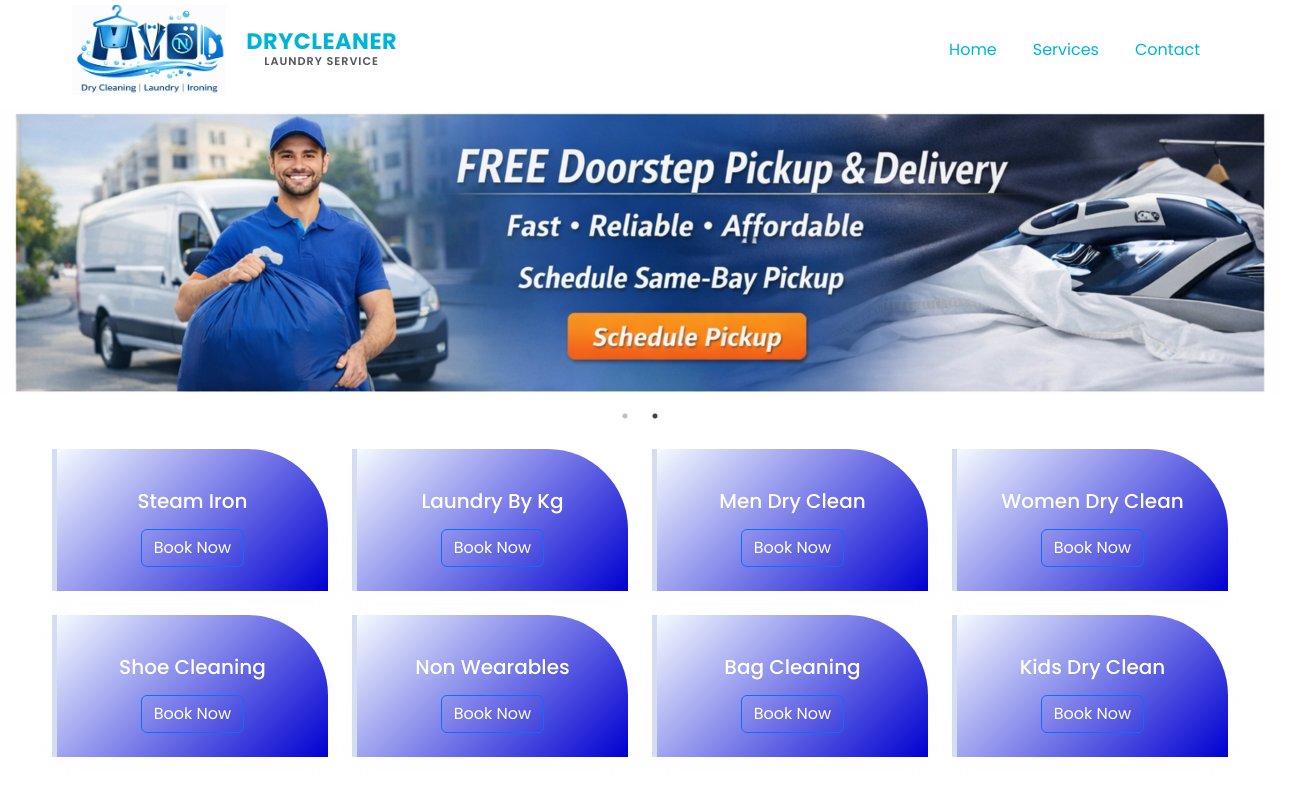
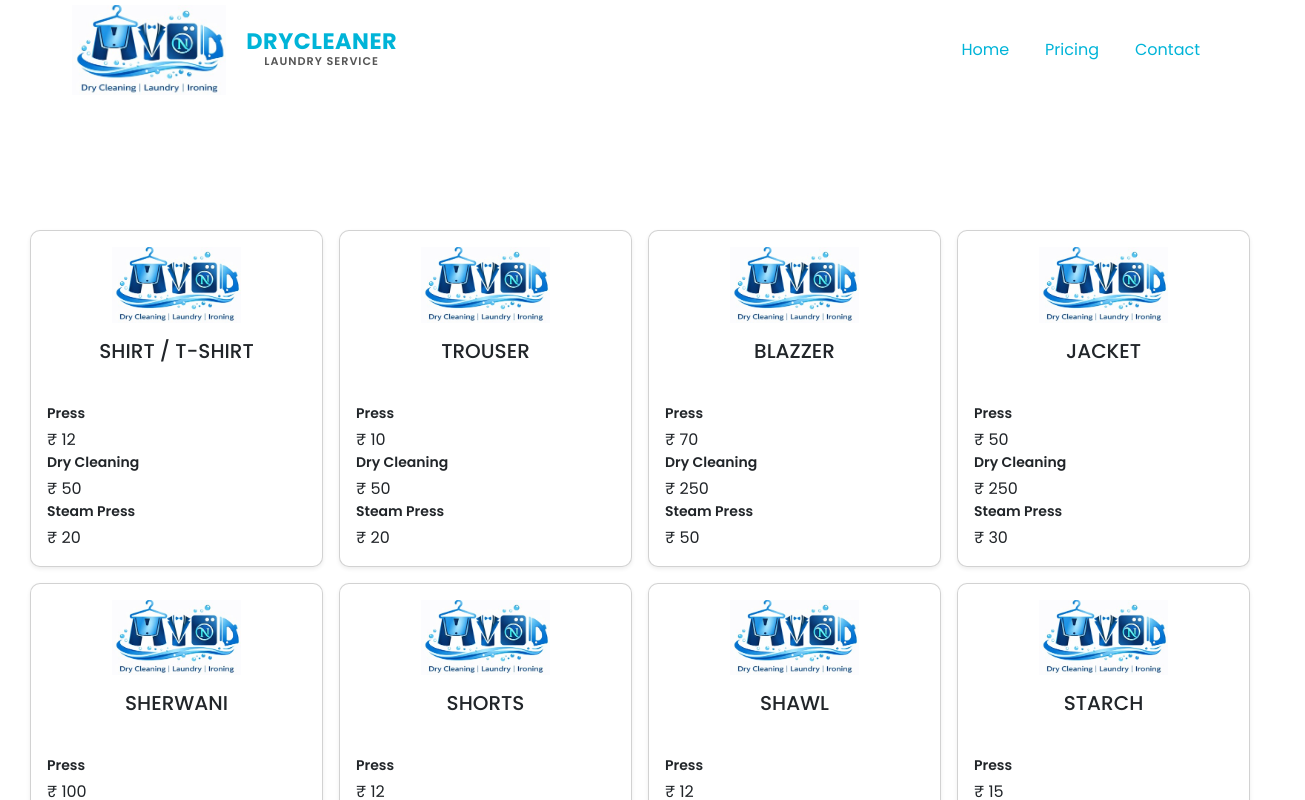
Before and after one commit to nileshghorpade55/mynd, a React (Vite) app: page /pricing in a window 1280 px wide. Shown: the top 800 px of the page, 1305 px wide, since content can reach past the window. Built offline with nearby package versions, Linux system fonts and the light colour scheme.

Commit message:
changes done for Routing

```diff
--- a/package.json
+++ b/package.json
@@ -10,11 +10,14 @@
     "preview": "vite preview"
   },
   "dependencies": {
+    "@reduxjs/toolkit": "^2.11.2",
     "bootstrap": "^5.3.8",
     "bootstrap-icons": "^1.13.1",
     "react": "^19.2.0",
     "react-dom": "^19.2.0",
     "react-icons": "^5.5.0",
+    "react-redux": "^9.2.0",
+    "react-router-dom": "^7.13.1",
     "react-slick": "^0.31.0",
     "slick-carousel": "^1.8.1"
   },
--- a/src/App.css
+++ b/src/App.css
@@ -2,6 +2,19 @@
   margin: 0;
   padding: 0;
   box-sizing: border-box;
+}
+
+P{
+  display:flex;
+}
+
+.container-card {
+  max-width: 1400px;
+  padding-left: 10px;
+  padding-right: 10px;
+  margin-left: 20px;
+  margin-right: 20px;
+  margin-top: 40px;
 }
 
 body {
@@ -9,7 +22,7 @@ body {
   font-family: Arial, sans-serif;
   background-color: white !important;
   min-height: 100vh;
-  padding-top: 110px; /* navbar height */
+  padding-top: 190px; /* navbar height */
  font-family: 'Poppins', sans-serif;
 }
 section {
@@ -159,7 +172,7 @@ h1{
 }
 
 .container {
-  max-width: 1200px;
+  max-width: 1400px;
   margin: auto;
    background-color: white !important;
 }
--- a/src/App.jsx
+++ b/src/App.jsx
@@ -1,44 +1,29 @@
-import { useState } from "react";
+
+
+import "./App.css";
 import Navbar from "./component/Navbar";
-import Footer from "./component/Footer";
-import OtherServices from "./component/OtherServices";
-import PricingComparison from "./component/PricingComparison";
-import ImageSlider from "./component/ImageSlider";
-import StoreSection from "./component/StoreSection";
-import BookForm from "./component/BookForm";
-import MyndContext from "./context/mynd";
-
-import "slick-carousel/slick/slick.css";
-import "slick-carousel/slick/slick-theme.css";
-import "bootstrap/dist/css/bootstrap.min.css";
-import "bootstrap/dist/js/bootstrap.bundle.min.js";
-import "./App.css";
+import { BrowserRouter as Router, Routes, Route } from "react-router-dom";
+import Home from "./pages/Home";
+import Services from "./pages/Services";
+import Contact from "./pages/Contact";
+import PricingList from "./pages/PricingList";
 
 function App() {
 
-  const user = "MYND Drycleaner & Laundry";
-  const [open, setOpen] = useState(false);
+  return (
+    <Router>
 
-  return (
-    <>
       <Navbar />
 
-      <ImageSlider />
-
-      <MyndContext.Provider value={user}>
-      <OtherServices openModal={() => setOpen(true)} />
-
-<BookForm
-  isOpen={open}
-  onClose={() => setOpen(false)}/>
-      <PricingComparison />
-      </MyndContext.Provider>
+      <Routes>
+        <Route path="/" element={<Home />} />
+        <Route path="/services" element={<Services />} />
+        <Route path="/pricing" element={<PricingList/>} />
+        <Route path="/contact" element={<Contact />} />
+      </Routes>
 
 
-
-      <StoreSection/>
-      <Footer />
-    </>
+    </Router>
   );
 }
 
--- a/src/component/Navbar.jsx
+++ b/src/component/Navbar.jsx
@@ -1,12 +1,13 @@
 import logo from "../assets/image/logoim.jpg";
 import "./Navbar.css";
+import { Link } from "react-router-dom";
 
 function Navbar() {
   return (
     <nav className="navbar navbar-expand-lg navbar-dark bg-dark">
       <div className="container">
 
-      <a className="navbar-brand d-flex align-items-center" href="#">
+      <Link className="navbar-brand d-flex align-items-center" to="/">
   <img
     src={logo}
     alt="Logo"
@@ -37,7 +38,7 @@ function Navbar() {
       LAUNDRY SERVICE
     </span>
   </div>
-</a>
+</Link>
         <button
           className="navbar-toggler"
           type="button"
@@ -53,10 +54,10 @@ function Navbar() {
         <div className="collapse navbar-collapse" id="navbarNav">
           <ul className="navbar-nav ms-auto">
             <li className="nav-item">
-              <a className="nav-link" href="#">Home</a>
+              <Link className="nav-link" to="/">Home</Link>
             </li>
             <li className="nav-item">
-              <a className="nav-link" href="#OtherServices">Services</a>
+              <Link className="nav-link" to="/pricing">Pricing</Link>
             </li>
             <li className="nav-item">
               <a className="nav-link" href="#footer">Contact</a>
--- /dev/null
+++ b/src/pages/Contact.jsx
@@ -0,0 +1,11 @@
+
+function Contact() {
+    return (
+        <div className="container my-5">
+            <h1 className="mb-4">Contact Us</h1>
+            <p className="mb-4">Have questions or need assistance? We're here to help! Reach out to us through any of the following methods:</p>
+        </div>
+    );
+}
+
+export default Contact;
--- /dev/null
+++ b/src/pages/Home.jsx
@@ -0,0 +1,41 @@
+import { useState } from "react";
+import Footer from "../component/Footer";
+import OtherServices from "../component/OtherServices";
+import PricingComparison from "../component/PricingComparison";
+import ImageSlider from "../component/ImageSlider";
+import StoreSection from "../component/StoreSection";
+import BookForm from "../component/BookForm";
+import MyndContext from "../context/mynd";
+import "slick-carousel/slick/slick.css";
+import "slick-carousel/slick/slick-theme.css";
+import "bootstrap/dist/css/bootstrap.min.css";
+import "bootstrap/dist/js/bootstrap.bundle.min.js";
+
+function Home() {
+
+  const user = "MYND Drycleaner & Laundry";
+  const [open, setOpen] = useState(false);
+
+  return (
+    <>
+      <ImageSlider />
+
+      <MyndContext.Provider value={user}>
+        <OtherServices openModal={() => setOpen(true)} />
+
+        <BookForm
+          isOpen={open}
+          onClose={() => setOpen(false)}
+        />
+
+        <PricingComparison />
+      </MyndContext.Provider>
+
+      <StoreSection />
+
+      <Footer />
+    </>
+  );
+}
+
+export default Home;
--- /dev/null
+++ b/src/pages/PricingCard.jsx
@@ -0,0 +1,38 @@
+// PricingCard.jsx
+import React from "react";
+import logo from "../assets/image/logoim.jpg";
+
+const PricingCard = ({ item }) => {
+  return (
+   <div className="card p-3 shadow-sm h-100 w-100 center">
+
+  <p className="text-muted small center">
+   <div className="text-center">
+    <img src={logo} alt={item.name} className="img-fluid w-50" />
+   </div>
+  </p>
+<h5 className="text-center mb-4">{item.name}</h5>
+
+  <div className="row mt-3 text-center">
+    {item.services.map((service, index) => (
+      <div className="col-8" key={index}>
+
+        <p
+          className="fw-semibold mb-1"
+          style={{ fontSize: "14px", wordBreak: "break-word" }}
+        >
+          {service.name}
+        </p>
+
+        <p className="mb-0">
+          {service.price ? `₹ ${service.price}` : "-"}
+        </p>
+
+      </div>
+    ))}
+  </div>
+</div>
+  );
+};
+
+export default PricingCard;
--- /dev/null
+++ b/src/pages/PricingList.jsx
@@ -0,0 +1,103 @@
+import React from "react";
+import PricingCard from "./PricingCard";
+
+const pricingData = [
+  {
+    name: "SHIRT / T-SHIRT",
+    services: [
+      { name: "Press", price: 12 },
+      { name: "Dry Cleaning", price: 50 },
+      { name: "Steam Press", price: 20 },
+    ],
+  },
+  ,
+  {
+    name: "TROUSER",
+    services: [
+      { name: "Press", price: 10 },
+      { name: "Dry Cleaning", price: 50 },
+      { name: "Steam Press", price: 20 },
+    ],
+  },
+   {
+    name: "BLAZZER",
+    services: [
+      { name: "Press", price: 70 },
+      { name: "Dry Cleaning", price: 250 },
+      { name: "Steam Press", price: 50 },
+    ],
+  },
+   {
+    name: "JACKET",
+    services: [
+      { name: "Press", price: 50 },
+      { name: "Dry Cleaning", price: 250 },
+      { name: "Steam Press", price: 30 },
+    ],
+  }, {
+    name: "SHERWANI",
+    services: [
+      { name: "Press", price: 100 },
+      { name: "Dry Cleaning", price: 500 },
+      { name: "Steam Press", price: 70 },
+    ],
+  },
+   {
+    name: "SHORTS",
+    services: [
+      { name: "Press", price: 12 },
+      { name: "Dry Cleaning", price: 50 },
+      { name: "Steam Press", price: 20 },
+    ],
+  },
+   {
+    name: "SHAWL",
+    services: [
+      { name: "Press", price: 12 },
+      { name: "Dry Cleaning", price: 50 },
+      { name: "Steam Press", price: 20 },
+    ],
+  },
+   {
+    name: "STARCH",
+    services: [
+      { name: "Press", price: 15 },
+      { name: "Dry Cleaning", price: 70 },
+      { name: "Steam Press", price: 15 },
+    ],
+  },
+  {
+    name: "Curtains",
+    services: [
+      { name: "Press", price: 100 },
+      { name: "Dry Cleaning", price: 500 },
+      { name: "Steam Press", price: 250 },
+    ],
+  },
+  {
+    name: "Laundry By kg",
+    services: [
+      { name: "Press", price: 10 },
+      { name: "Wash & Fold", price: 80 },
+
+    ],
+  }
+];
+
+const PricingList = () => {
+  return (
+ <div className="container-card">
+  <div className="row g-3">
+
+    {pricingData.map((item, index) => (
+      <div className="col-sm-6 col-md-4 col-lg-3" key={index}>
+        <PricingCard item={item} />
+      </div>
+    ))}
+
+  </div>
+</div>
+  );
+};
+
+export default PricingList;
--- /dev/null
+++ b/src/pages/Services.jsx
@@ -0,0 +1,10 @@
+
+function Pricing() {
+    return (
+        <div className="container my-5">
+            <h1 className="mb-4">Pricing</h1>
+            <p className="mb-4">Our pricing is competitive and transparent. We offer a range of services to meet your laundry needs, with clear pricing for each service. Contact us for a detailed quote or visit our store for more information.</p>
+        </div>
+    );
+}
+export default Pricing;
```
Also changed, not shown: 1 other file (tests, documents, lock files or other folders).
